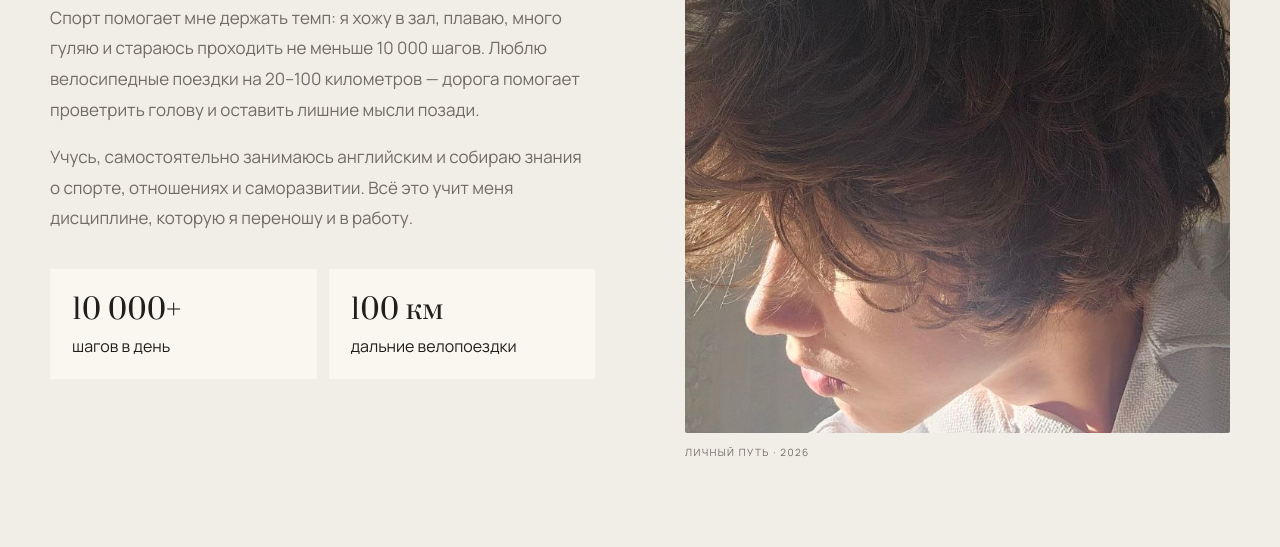
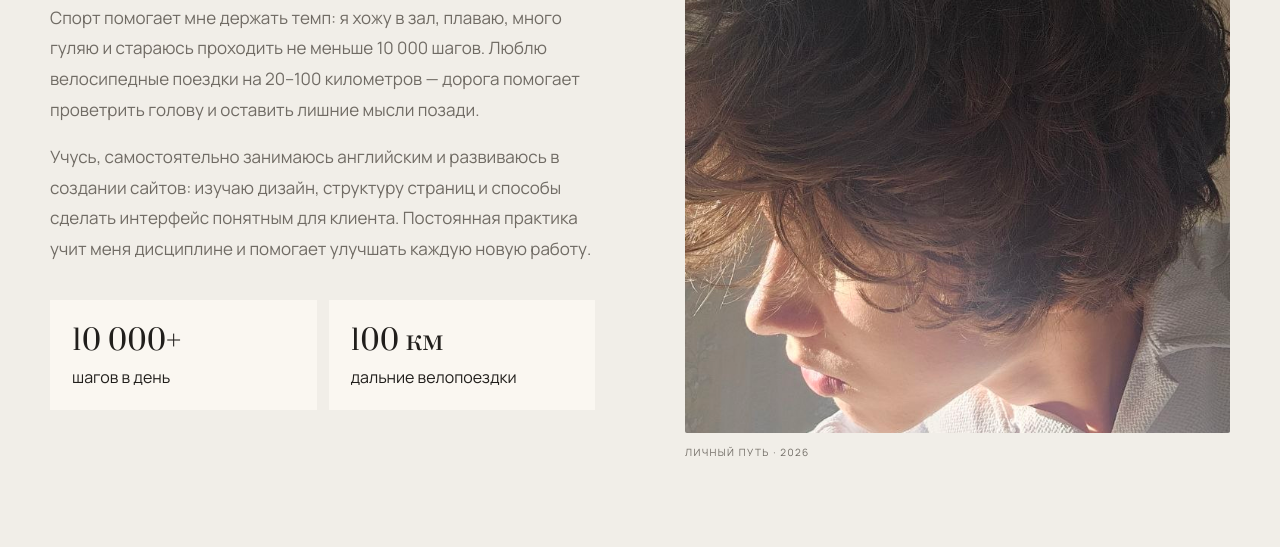
Before and after one commit to elwiee/visit, a plain HTML site: page about.html in a window 1280 px wide. Shown: the part 796-1343 px from the top of the page. Drawn offline with Linux system fonts and the light colour scheme.

Commit message:
Add files via upload

```diff
--- a/about.html
+++ b/about.html
@@ -23,7 +23,7 @@
         <h2>Меня зовут Максим.</h2>
         <p>Я школьник и начинающий веб-разработчик. Создаю сайты на заказ и каждый день стараюсь становиться сильнее в своём деле. Моя цель — развиваться в веб-разработке и однажды собрать большую аудиторию на Twitch.</p>
         <p>Спорт помогает мне держать темп: я хожу в зал, плаваю, много гуляю и стараюсь проходить не меньше 10 000 шагов. Люблю велосипедные поездки на 20–100 километров — дорога помогает проветрить голову и оставить лишние мысли позади.</p>
-        <p>Учусь, самостоятельно занимаюсь английским и собираю знания о спорте, отношениях и саморазвитии. Всё это учит меня дисциплине, которую я переношу и в работу.</p>
+        <p>Учусь, самостоятельно занимаюсь английским и развиваюсь в создании сайтов: изучаю дизайн, структуру страниц и способы сделать интерфейс понятным для клиента. Постоянная практика учит меня дисциплине и помогает улучшать каждую новую работу.</p>
         <div class="about-facts"><div><strong>10 000+</strong><span>шагов в день</span></div><div><strong>100 км</strong><span>дальние велопоездки</span></div></div>
       </div>
       <figure class="bio-portrait"><img src="assets/bio-04.png" alt="Максим в солнечном свете"><figcaption>Личный путь · 2026</figcaption></figure>
```
